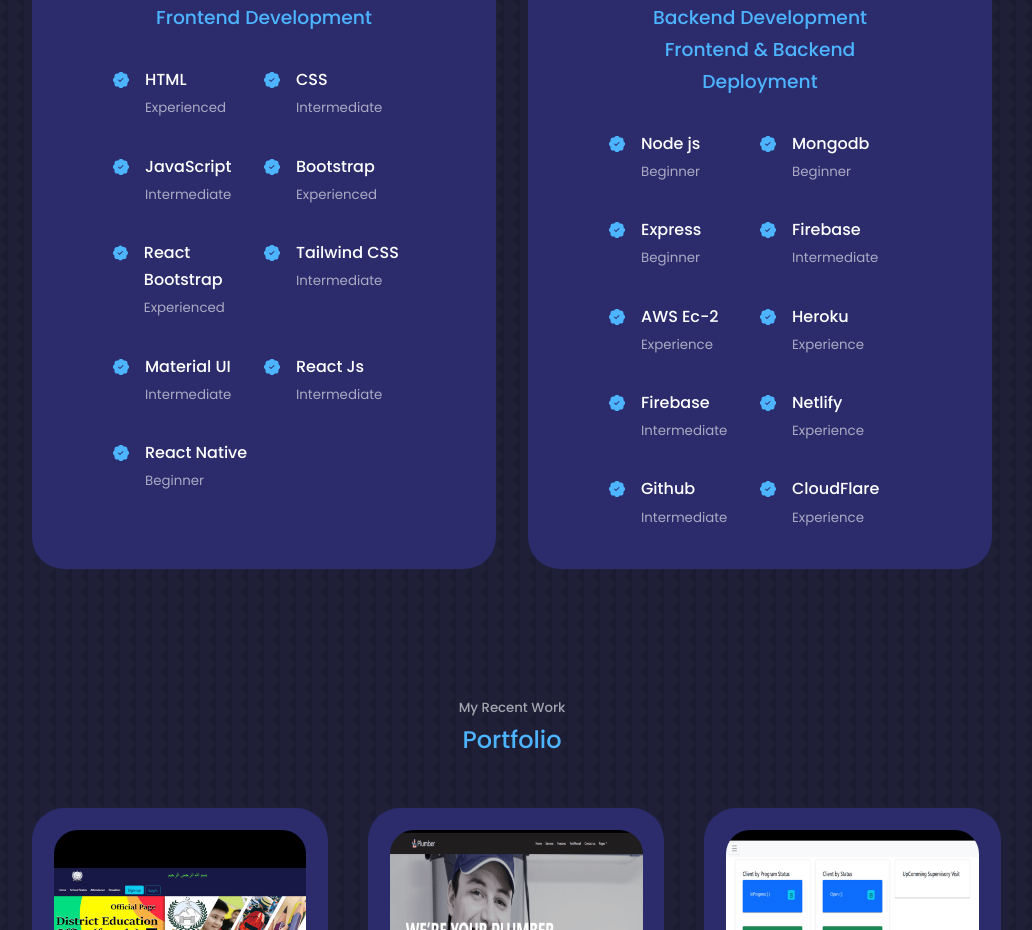
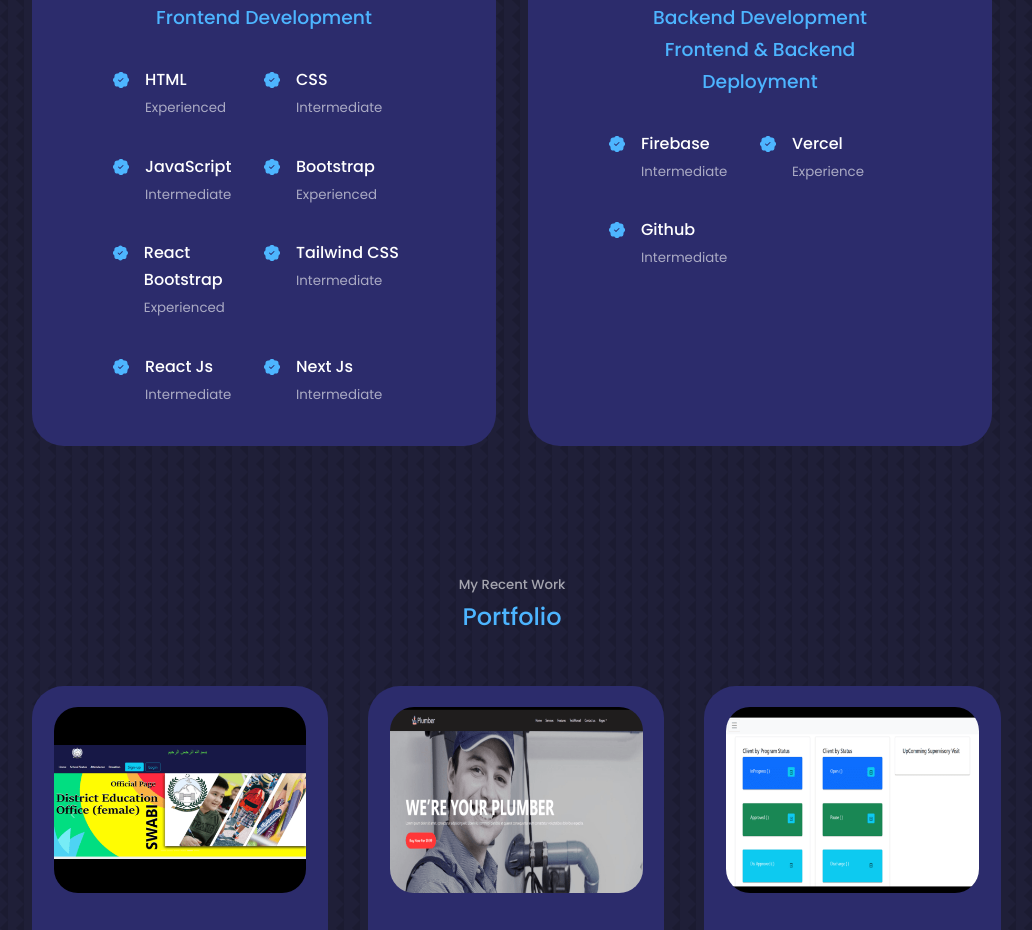
Before and after one commit to farhanmaneri/myPortfolio, a React (Create React App) app: page / in a window 1280 px wide. Shown: the part 1880-2810 px from the top of the page, without its empty margins (128-1160 px from the left). Built offline with nearby package versions, Linux system fonts and the light colour scheme.

Commit message:
change in experience

```diff
--- a/src/components/experience/Experience.jsx
+++ b/src/components/experience/Experience.jsx
@@ -52,13 +52,13 @@ function Experience() {
                 <small className="text-light">Intermediate</small>
               </div>
             </article>
-            <article className="experience__details">
+            {/* <article className="experience__details">
               <BsPatchCheckFill className="experience__details-icon" />
               <div>
                 <h4>Material UI</h4>
                 <small className="text-light">Intermediate</small>
               </div>
-            </article>
+            </article> */}
             <article className="experience__details">
               <BsPatchCheckFill className="experience__details-icon" />
               <div>
@@ -69,8 +69,8 @@ function Experience() {
             <article className="experience__details">
               <BsPatchCheckFill className="experience__details-icon" />
               <div>
-                <h4>React Native</h4>
-                <small className="text-light">Beginner</small>
+                <h4>Next Js</h4>
+                <small className="text-light">Intermediate</small>
               </div>
             </article>
           </div>
@@ -78,27 +78,27 @@ function Experience() {
         <div className="experience__backend">
           <h3>Backend Development <br /> Frontend & Backend Deployment</h3>
           <div className="experience__content">
-            <article className="experience__details">
+            {/* <article className="experience__details">
               <BsPatchCheckFill className="experience__details-icon" />
               <div>
                 <h4>Node js</h4>
                 <small className="text-light">Beginner</small>
               </div>
-            </article>
-            <article className="experience__details">
+            </article> */}
+            {/* <article className="experience__details">
               <BsPatchCheckFill className="experience__details-icon" />
               <div>
                 <h4>Mongodb</h4>
                 <small className="text-light">Beginner</small>
               </div>
-            </article>
-            <article className="experience__details">
+            </article> */}
+            {/* <article className="experience__details">
               <BsPatchCheckFill className="experience__details-icon" />
               <div>
                 <h4>Express</h4>
                 <small className="text-light">Beginner</small>
               </div>
-            </article>
+            </article> */}
             <article className="experience__details">
               <BsPatchCheckFill className="experience__details-icon" />
               <div>
@@ -106,34 +106,34 @@ function Experience() {
                 <small className="text-light">Intermediate</small>
               </div>
             </article>
-            <article className="experience__details">
+            {/* <article className="experience__details">
               <BsPatchCheckFill className="experience__details-icon" />
               <div>
                 <h4>AWS Ec-2</h4>
                 <small className="text-light">Experience</small>
               </div>
-            </article>
+            </article> */}
             <article className="experience__details">
               <BsPatchCheckFill className="experience__details-icon" />
               <div>
-                <h4>Heroku</h4>
+                <h4>Vercel</h4>
                 <small className="text-light">Experience</small>
               </div>
             </article>
-            <article className="experience__details">
+            {/* <article className="experience__details">
               <BsPatchCheckFill className="experience__details-icon" />
               <div>
                 <h4>Firebase</h4>
                 <small className="text-light">Intermediate</small>
               </div>
-            </article>
-            <article className="experience__details">
+            </article> */}
+            {/* <article className="experience__details">
               <BsPatchCheckFill className="experience__details-icon" />
               <div>
                 <h4>Netlify</h4>
                 <small className="text-light">Experience</small>
               </div>
-            </article>
+            </article> */}
             <article className="experience__details">
               <BsPatchCheckFill className="experience__details-icon" />
               <div>
@@ -141,13 +141,13 @@ function Experience() {
                 <small className="text-light">Intermediate</small>
               </div>
             </article>
-            <article className="experience__details">
+            {/* <article className="experience__details">
               <BsPatchCheckFill className="experience__details-icon"  />
               <div>
                 <h4>CloudFlare</h4>
                 <small className="text-light">Experience</small>
               </div>
-            </article>
+            </article> */}
           </div>
         </div>
       </div>
```
